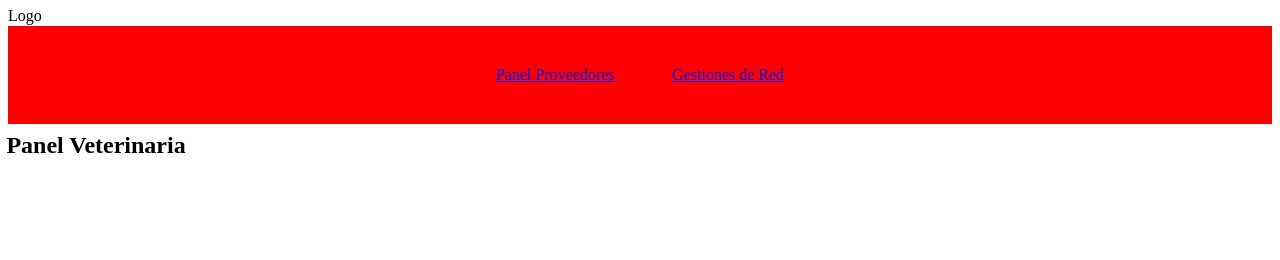
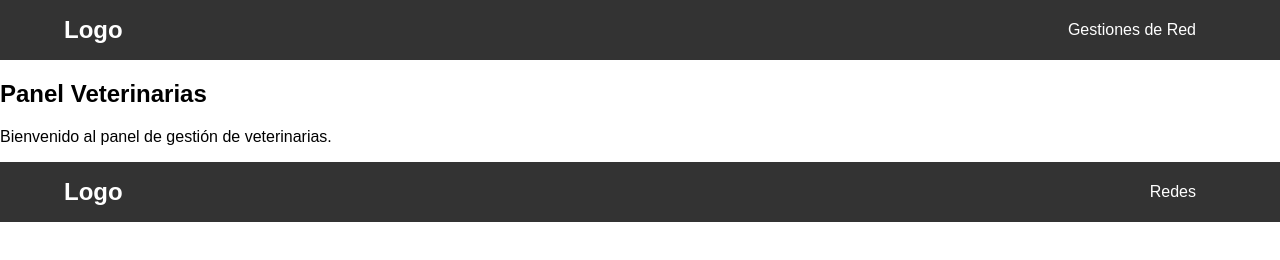
Before and after one commit to jonapadin/TPFINALFIP, a website built with Vite: page pages/veterinaria.html in a window 1280 px wide. Built offline with nearby package versions, Linux system fonts and the light colour scheme.

Commit message:
Modificacion de pagina Gestor y Veterinaria

```diff
--- a/css/style.css
+++ b/css/style.css
@@ -1,20 +1,80 @@
-*{
-padding: 0.1rem;
-margin:0;
-box-sizing: border-box;
+/* General */
+body {
+  font-family: Arial, sans-serif;
+  margin: 0;
+  padding: 0;
 }
 
-.nav-bar{
-  font-size: 1.2 rem;
+/* Header */
+.nav-bar {
   display: flex;
+  justify-content: space-between;
+  align-items: center;
+  background-color: #333;
+  color: #fff;
+  padding: 1rem 4rem;
+}
 
+.nav-bar .logo {
+  font-size: 1.5em;
+  font-weight: bold;
 }
-.nav-list{
-  justify-content: center;
-  padding :1.2rem;
+
+.nav-list {
+  list-style: none;
   display: flex;
-  background-color: red;
-  gap: 1rem;
+  margin: 0;
+  padding: 0;
+}
+
+.nav-list li {
+  margin: 0 10px;
+}
+
+.nav-list a {
+  text-decoration: none;
+  color: #fff;
+  padding: 5px 10px;
+  transition: background-color 0.3s ease;
+}
+
+.nav-list a:hover {
+  background-color: #575757;
+  border-radius: 4px;
+}
+
+/* Main */
+.centrar-contenedor {
+  display: flex;
+  flex-direction: column;
   align-items: center;
-  list-style-type: none;
 }
+
+.flex{
+  display: flex;
+}
+
+/* Botones */
+.btn-primario {
+	box-shadow: 0px 0px 0px 2px #9fb4f2;
+	background:linear-gradient(to bottom, #7892c2 5%, #476e9e 100%);
+	background-color:#7892c2;
+	border-radius:10px;
+	border:1px solid #4e6096;
+	display:inline-block;
+	cursor:pointer;
+	color:#ffffff;
+	font-family:Arial;
+	font-size:19px;
+	padding:6px 4px;
+	text-decoration:none;
+	text-shadow:0px 1px 0px #283966;
+}
+.btn-primario:hover {
+	background:linear-gradient(to bottom, #476e9e 5%, #7892c2 100%);
+	background-color:#476e9e;
+}
+.btn-primario:active {
+	position:relative;
+	top:1px;
+}
--- a/pages/veterinaria.html
+++ b/pages/veterinaria.html
@@ -5,27 +5,31 @@
     <meta charset="UTF-8">
     <meta name="viewport" content="width=device-width, initial-scale=1.0">
     <link rel="stylesheet" href="/css/style.css">
-    <title>Document</title>
+    <title>Panel de Veterinarias</title>
 </head>
 
 <body>
-    <nav>
-        <div id="nav-bar"><span>
-                Logo
-            </span>
-            <div>
-                <ul class="nav-list">
-                    <li class="nav-list">
-                        <a href="../pages/provedoores.html">Panel Proveedores</a>
-                    </li>
-                    <li class="nav-list"><a href="../index.html">Gestiones de Red</a></li>
-                </ul>
-            </div>
+    <header>
+        <nav class="nav-bar">
+            <div class="logo">Logo</div>
+            <ul class="nav-list">
+                <li><a href="../index.html">Gestiones de Red</a></li>
+            </ul>
+        </nav>
+    </header>
+    <main>
+        <section id="veterinarias" class="content-section">
+            <h1>Panel Veterinarias</h1>
+            <p>Bienvenido al panel de gestión de veterinarias.</p>
+        </section>
+    </main>
+
+    <footer>
+        <div class="nav-bar">
+            <div class="logo">Logo</div>
+            <ul class="nav-list">
+            <li><a href="instagram.com">Redes</a></li>
         </div>
-    </nav>
-    <section>
-        <h1>Panel Veterinaria</h1>
-    </section>
+    </footer>
 </body>
-
 </html>
```
Also changed, not shown: index.html (+26 -25 lines), pages/provedoores.html (deleted, +0 -32 lines).
